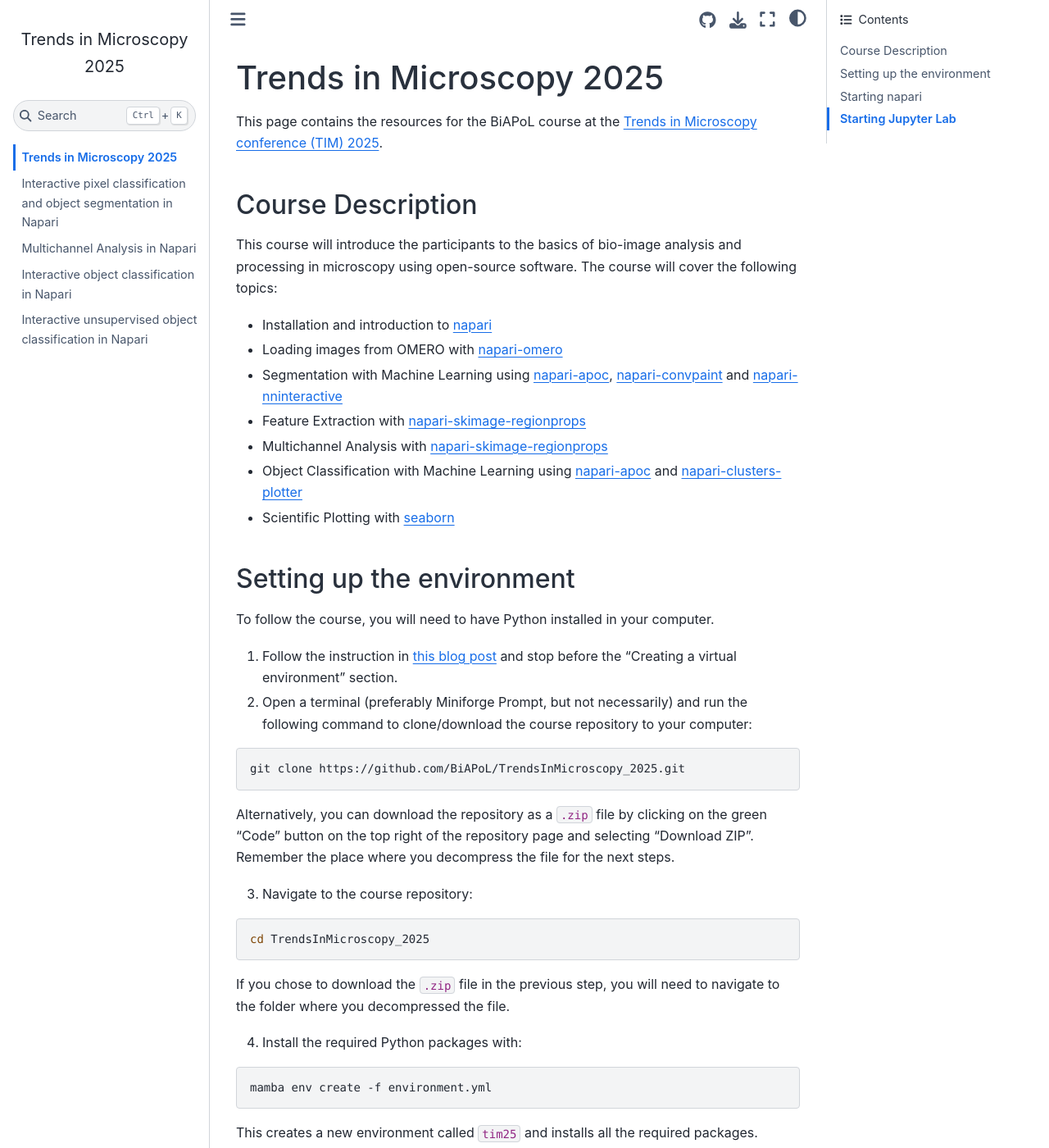
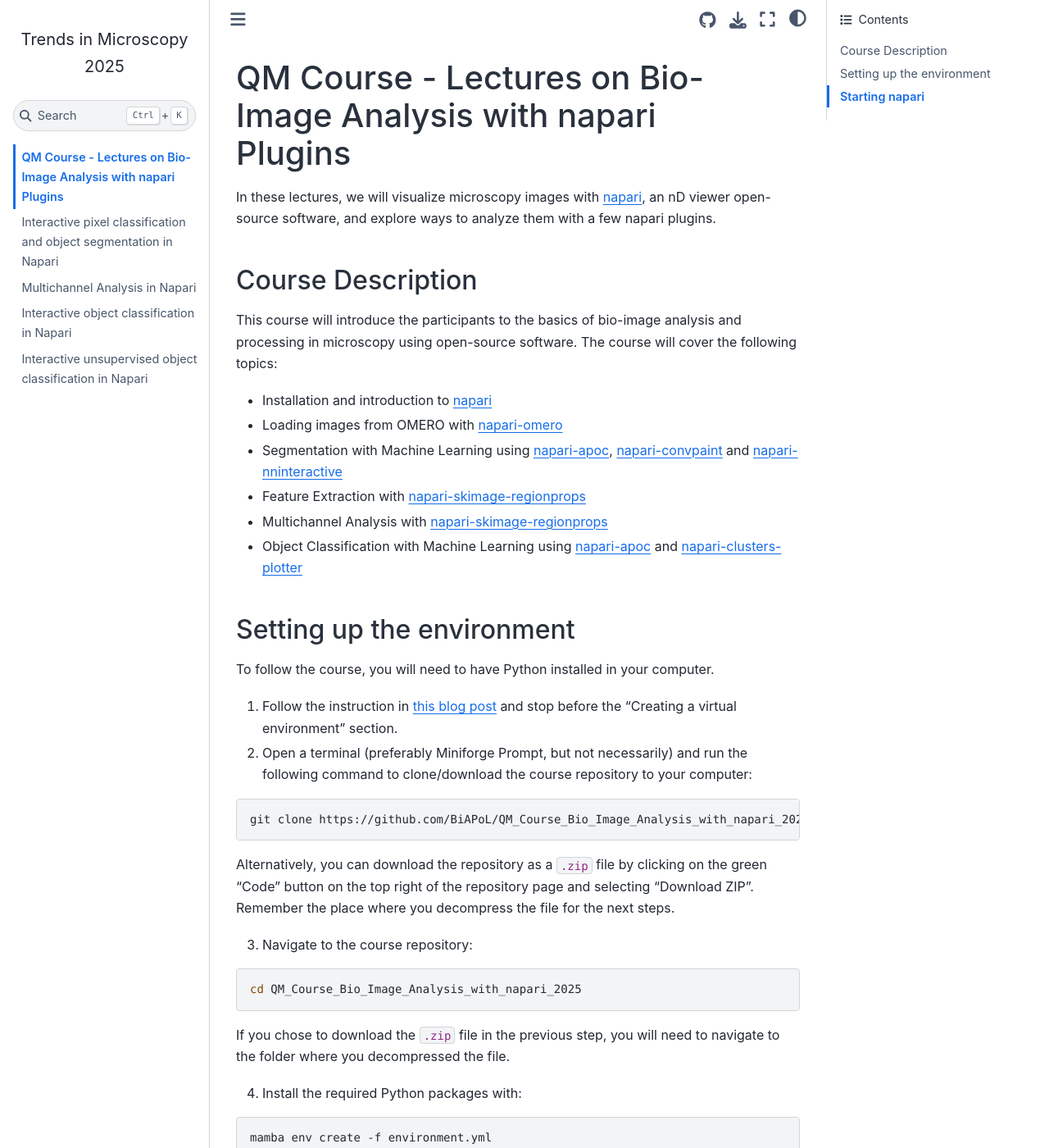
Before and after one commit to BiAPoL/BioImage-Analysis-and-Data-Processing-Workshop-2025, a Jupyter Book: the page built from docs/intro.md, in a window 1280 px wide and 1400 px high. Shown: the whole window at 82% size. Built offline with Jupyter Book 1.0.4 settings and Sphinx 7.4.7 and the Sphinx Book theme 1.1.4, drawn with Linux system fonts in a browser that asks for light colours; pages that are not in the unit, such as notebooks, are missing from menus; some of the changed text lies outside the part shown.

Commit message:
Update intro.md

````diff
--- a/docs/intro.md
+++ b/docs/intro.md
@@ -1,6 +1,6 @@
-# Trends in Microscopy 2025
+# QM Course - Lectures on Bio-Image Analysis with napari Plugins
 
-This page contains the resources for the BiAPoL course at the [Trends in Microscopy conference (TIM) 2025](https://gerbi-gmb.de/event/tim2025/).
+In these lectures, we will visualize microscopy images with [napari](https://napari.org/stable/), an nD viewer open-source software, and explore ways to analyze them with a few napari plugins.
 
 ## Course Description
 
@@ -12,7 +12,6 @@
 - Feature Extraction with [napari-skimage-regionprops](https://github.com/haesleinhuepf/napari-skimage-regionprops)
 - Multichannel Analysis with [napari-skimage-regionprops](https://github.com/haesleinhuepf/napari-skimage-regionprops)
 - Object Classification with Machine Learning using [napari-apoc](https://github.com/haesleinhuepf/napari-accelerated-pixel-and-object-classification) and [napari-clusters-plotter](https://github.com/BiAPoL/napari-clusters-plotter)
-- Scientific Plotting with [seaborn](https://seaborn.pydata.org/)
 
 ## Setting up the environment
 
@@ -23,7 +22,7 @@
 2. Open a terminal (preferably Miniforge Prompt, but not necessarily) and run the following command to clone/download the course repository to your computer:
 
 ```bash
-git clone https://github.com/BiAPoL/TrendsInMicroscopy_2025.git
+git clone https://github.com/BiAPoL/QM_Course_Bio_Image_Analysis_with_napari_2025.git
 ```
 
 Alternatively, you can download the repository as a `.zip` file by clicking on the green "Code" button on the top right of the repository page and selecting "Download ZIP". Remember the place where you decompress the file for the next steps.
@@ -31,7 +30,7 @@
 3. Navigate to the course repository:
 
 ```bash
-cd TrendsInMicroscopy_2025
+cd QM_Course_Bio_Image_Analysis_with_napari_2025
 ```
 
 If you chose to download the `.zip` file in the previous step, you will need to navigate to the folder where you decompressed the file.
@@ -42,17 +41,17 @@
 mamba env create -f environment.yml
 ```
 
-This creates a new environment called `tim25` and installs all the required packages.
+This creates a new environment called `napari-intro-env` and installs all the required packages.
 
 5. Activate the environment:
 
 ```bash
-mamba activate tim25
+mamba activate napari-intro-env
 ```
 
 This will activate the environment, which means giving access to the path where the installed packages are.
 
-You should see the name `(tim25)` now in front of the active typing line.
+You should see the name `(napari-intro-env)` now in front of the active typing line.
 
 ## Starting napari
 
@@ -63,13 +62,3 @@
 ```
 
 in the terminal. The first time you start napari may take longer than usual.
-
-## Starting Jupyter Lab
-
-If you want to program jupyter notebooks, you can use [Jupyter Lab](https://jupyter.org/) as your platform to do so. We will use this in the last part of this course for scientific plotting. To start it, type:
-
-```bash
-jupyter lab
-```
-
-This should open a new tab in your default browser with the Jupyter Lab interface.
````
